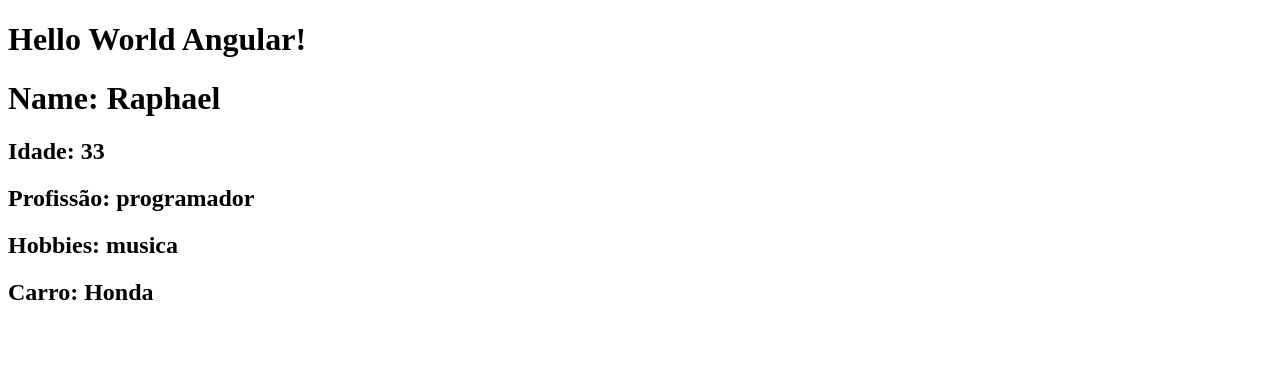
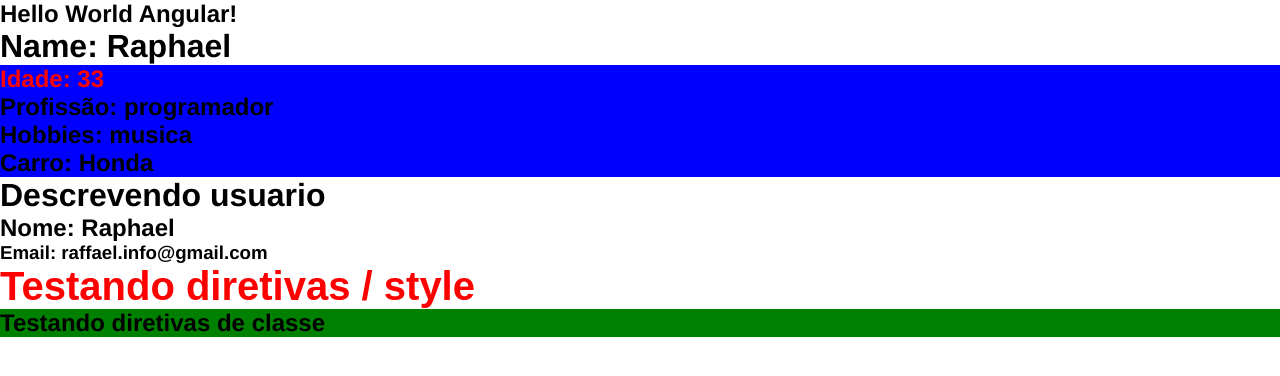
Before and after one commit to rbragadev/curso-angular, an Angular app: page / in a window 1280 px wide. Shown: the top 376 px of the page. Built offline with nearby package versions, Linux system fonts and the light colour scheme.

Commit message:
studyDirective

```diff
--- a/src/app/app.component.html
+++ b/src/app/app.component.html
@@ -1,2 +1,4 @@
-<h1>Hello World Angular!</h1>
+<h2>Hello World Angular!</h2>
 <app-first-component></app-first-component>
+<app-parent-data [name]="userName" [userData]="userData"></app-parent-data>
+<app-directives></app-directives>
--- a/src/app/app.component.ts
+++ b/src/app/app.component.ts
@@ -3,8 +3,14 @@ import { Component } from '@angular/core';
 @Component({
   selector: 'app-root',
   templateUrl: './app.component.html',
-  styleUrls: ['./app.component.css']
+  styleUrls: ['./app.component.css'],
 })
 export class AppComponent {
+  userName = 'Raphael';
+  userData = {
+    email: 'raffael.info@gmail.com',
+    role: 'admin',
+  };
+
   title = 'curso-angular';
 }
--- a/src/app/app.module.ts
+++ b/src/app/app.module.ts
@@ -4,11 +4,15 @@ import { BrowserModule } from '@angular/platform-browser';
 import { AppRoutingModule } from './app-routing.module';
 import { AppComponent } from './app.component';
 import { FirstComponentComponent } from './components/first-component/first-component.component';
+import { ParentDataComponent } from './components/parent-data/parent-data.component';
+import { DirectivesComponent } from './components/directives/directives.component';
 
 @NgModule({
   declarations: [
     AppComponent,
-    FirstComponentComponent
+    FirstComponentComponent,
+    ParentDataComponent,
+    DirectivesComponent
   ],
   imports: [
     BrowserModule,
--- /dev/null
+++ b/src/app/components/directives/directives.component.html
@@ -0,0 +1,4 @@
+<h2 [ngStyle]="{ 'font-size': size + 'px', 'font-family': font, color: color }">
+  Testando diretivas / style
+</h2>
+<h2 [ngClass]="classes">Testando diretivas de classe</h2>
--- /dev/null
+++ b/src/app/components/directives/directives.component.ts
@@ -0,0 +1,14 @@
+import { Component } from '@angular/core';
+
+@Component({
+  selector: 'app-directives',
+  templateUrl: './directives.component.html',
+  styleUrls: ['./directives.component.css'],
+})
+export class DirectivesComponent {
+  size = 40;
+  font = 'Arial';
+  color = 'red';
+
+  classes = ['green-title', 'small-title'];
+}
--- a/src/app/components/first-component/first-component.component.css
+++ b/src/app/components/first-component/first-component.component.css
@@ -0,0 +1,7 @@
+.title {
+  color: red;
+}
+
+h2 {
+  background-color: blue;
+}
--- a/src/app/components/first-component/first-component.component.html
+++ b/src/app/components/first-component/first-component.component.html
@@ -1,5 +1,5 @@
 <h1>Name: {{ name }}</h1>
-<h2>Idade: {{ age }}</h2>
+<h2 class="title">Idade: {{ age }}</h2>
 <h2>Profissão: {{ job }}</h2>
 <h2>Hobbies: {{ hobbies[1] }}</h2>
 <h2>Carro: {{ car.name }}</h2>
--- /dev/null
+++ b/src/app/components/parent-data/parent-data.component.html
@@ -0,0 +1,3 @@
+<h1>Descrevendo usuario</h1>
+<h2>Nome: {{ name }}</h2>
+<h3>Email: {{ userData.email }}</h3>
--- a/src/styles.css
+++ b/src/styles.css
@@ -1 +1,5 @@
-/* You can add global styles to this file, and also import other style files */
+* {
+  margin: 0;
+  padding: 0;
+  font-family: Helvetica;
+}
```
Also changed, not shown: src/app/components/parent-data/parent-data.component.ts (added, +11 -0 lines), src/app/components/parent-data/parent-data.component.css (added), 2 other files (tests, documents, lock files or other folders).
